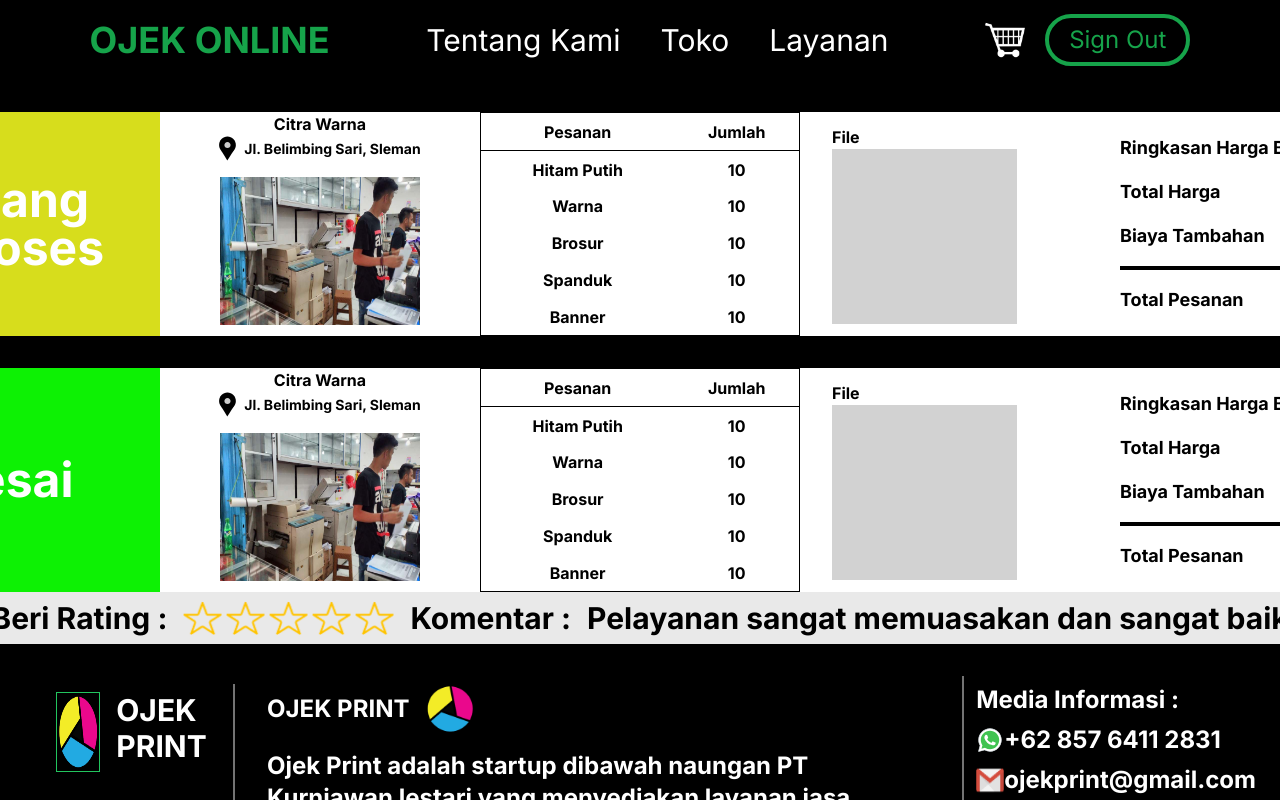
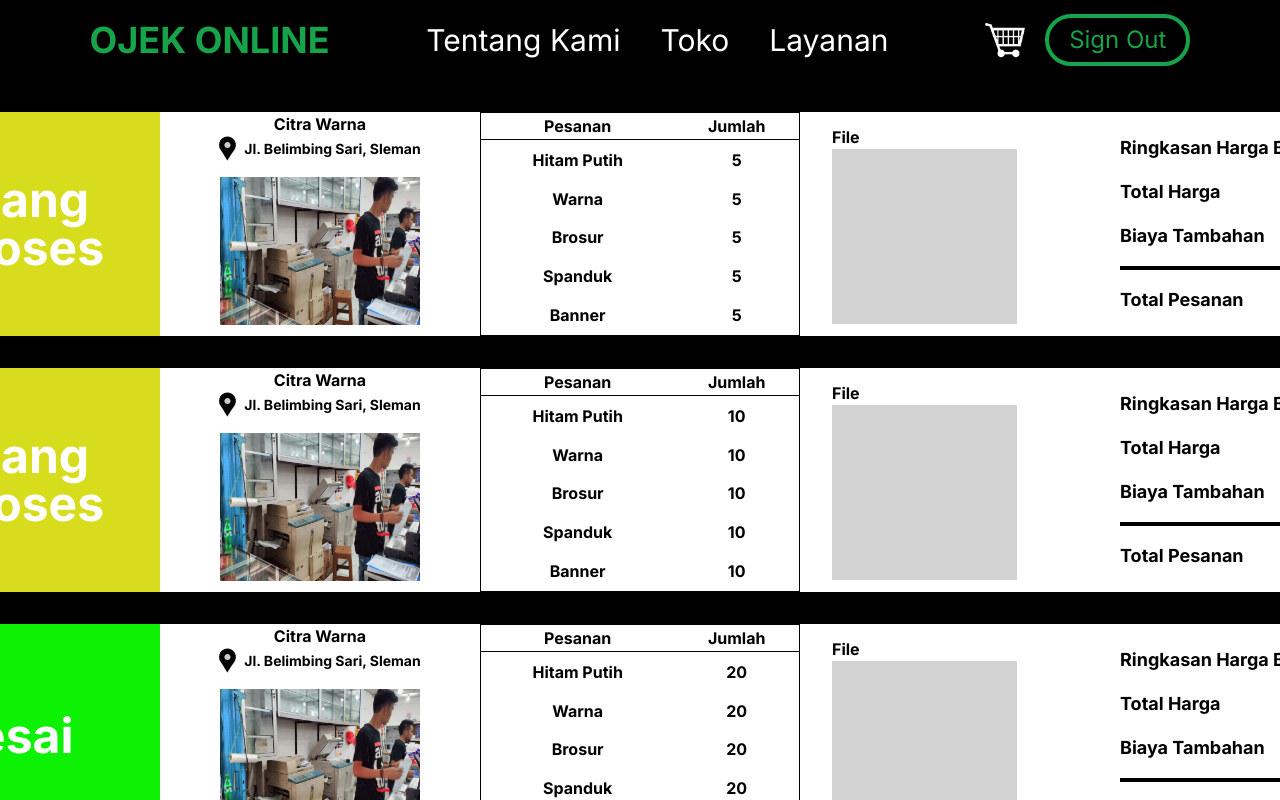
Before and after one commit to kurniawands/ojekprint, a Next.js app: page /transaction in a window 1280 px wide. Shown: the top 800 px of the page. Built offline with nearby package versions, Linux system fonts and the light colour scheme.

Commit message:
fix small bug

```diff
--- a/app/transaction/page.jsx
+++ b/app/transaction/page.jsx
@@ -1,3 +1,5 @@
+"use client";
+
 import Image from "next/image";
 
 const Transaction = () => {
@@ -29,10 +31,88 @@
             />
           </div>
           <table className="basis-1/5 border border-black px-8 text-center">
+            <thead>
               <tr className="border border-black">
                 <th>Pesanan</th>
                 <th>Jumlah</th>
               </tr>
+            </thead>
+            <tbody>
+              <tr>
+                <td>Hitam Putih</td>
+                <td>5</td>
+              </tr>
+              <tr>
+                <td>Warna</td>
+                <td>5</td>
+              </tr>
+              <tr>
+                <td>Brosur</td>
+                <td>5</td>
+              </tr>
+              <tr>
+                <td>Spanduk</td>
+                <td>5</td>
+              </tr>
+              <tr>
+                <td>Banner</td>
+                <td>5</td>
+              </tr>
+            </tbody>
+          </table>
+          <div className="flex flex-col justify-center basis-1/5 px-8">
+            <div>File</div>
+            <div className="w-[185px] h-[175px] bg-[#d2d2d2]"></div>
+          </div>
+          <div className="flex flex-col justify-center basis-1/5 gap-4 pr-8 text-lg">
+            <div>Ringkasan Harga Belanja</div>
+            <div className="flex flex-row justify-between">
+              <div>Total Harga</div>
+              <div>Rp135986</div>
+            </div>
+            <div className="flex flex-row justify-between">
+              <div>Biaya Tambahan</div>
+              <div>Rp5000</div>
+            </div>
+            <div className="border-black border-2"></div>
+            <div className="flex flex-row justify-between">
+              <div>Total Pesanan</div>
+              <div>Rp140986</div>
+            </div>
+          </div>
+        </div>
+        <div className="flex flex-row w-[1600px] h-56 bg-white text-black rounded-3xl">
+          <div className="flex flex-row items-center basis-1/5 px-8 bg-[#d7dd1c] text-white text-center text-5xl rounded-l-3xl">
+            Sedang Diproses
+          </div>
+          <div className="flex flex-col basis-1/5 items-center">
+            <div>Citra Warna</div>
+            <div className="flex flex-row mx-2 justify-center items-center gap-2">
+              <Image
+                src="/map-point-black.svg"
+                width={16}
+                height={23}
+                style={{ width: "auto", height: "auto" }}
+                alt="map"
+              />
+              <p className="text-sm">Jl. Belimbing Sari, Sleman</p>
+            </div>
+            <Image
+              src="/printing-profile.png"
+              width={200}
+              height={200}
+              alt="print profile"
+              className="my-4"
+            />
+          </div>
+          <table className="basis-1/5 border border-black px-8 text-center">
+            <thead>
+              <tr className="border border-black">
+                <th>Pesanan</th>
+                <th>Jumlah</th>
+              </tr>
+            </thead>
+            <tbody>
               <tr>
                 <td>Hitam Putih</td>
                 <td>10</td>
@@ -53,6 +133,7 @@
                 <td>Banner</td>
                 <td>10</td>
               </tr>
+            </tbody>
           </table>
           <div className="flex flex-col justify-center basis-1/5 px-8">
             <div>File</div>
@@ -62,16 +143,16 @@
             <div>Ringkasan Harga Belanja</div>
             <div className="flex flex-row justify-between">
               <div>Total Harga</div>
-              <div>Rp30500</div>
+              <div>Rp479281</div>
             </div>
             <div className="flex flex-row justify-between">
               <div>Biaya Tambahan</div>
-              <div>5000</div>
+              <div>Rp5000</div>
             </div>
             <div className="border-black border-2"></div>
             <div className="flex flex-row justify-between">
               <div>Total Pesanan</div>
-              <div>35500</div>
+              <div>Rp484281</div>
             </div>
           </div>
         </div>
@@ -101,30 +182,34 @@
             />
           </div>
           <table className="basis-1/5 border border-black px-8 text-center">
+            <thead>
               <tr className="border border-black">
                 <th>Pesanan</th>
                 <th>Jumlah</th>
               </tr>
+            </thead>
+            <tbody>
               <tr>
                 <td>Hitam Putih</td>
-              <td>10</td>
+                <td>20</td>
               </tr>
               <tr>
                 <td>Warna</td>
-              <td>10</td>
+                <td>20</td>
               </tr>
               <tr>
                 <td>Brosur</td>
-              <td>10</td>
+                <td>20</td>
               </tr>
               <tr>
                 <td>Spanduk</td>
-              <td>10</td>
+                <td>20</td>
               </tr>
               <tr>
                 <td>Banner</td>
-              <td>10</td>
+                <td>20</td>
               </tr>
+            </tbody>
           </table>
           <div className="flex flex-col justify-center basis-1/5 px-8">
             <div>File</div>
@@ -134,16 +219,16 @@
             <div>Ringkasan Harga Belanja</div>
             <div className="flex flex-row justify-between">
               <div>Total Harga</div>
-              <div>Rp133815</div>
+              <div>Rp833815</div>
             </div>
             <div className="flex flex-row justify-between">
               <div>Biaya Tambahan</div>
-              <div>7500</div>
+              <div>Rp7500</div>
             </div>
             <div className="border-black border-2"></div>
             <div className="flex flex-row justify-between">
               <div>Total Pesanan</div>
-              <div>141315</div>
+              <div>Rp841315</div>
             </div>
           </div>
         </div>
--- a/components/FormPengguna.jsx
+++ b/components/FormPengguna.jsx
@@ -14,7 +14,7 @@
     e.preventDefault();
 
     try {
-      const response = await fetch("/api/users/register", {
+      const response = await fetch("/api/users/register/user", {
         method: "POST",
         body: JSON.stringify({
           username: username,
--- a/components/FormPenjual.jsx
+++ b/components/FormPenjual.jsx
@@ -14,7 +14,7 @@
     e.preventDefault();
 
     try {
-      const response = await fetch("/api/users/register", {
+      const response = await fetch("/api/users/register/provider", {
         method: "POST",
         body: JSON.stringify({
           username: providerUsername,
--- a/components/ShopCard.jsx
+++ b/components/ShopCard.jsx
@@ -13,7 +13,7 @@
       const response = await fetch("/api/provider", {
         method: "POST",
         body: JSON.stringify({
-          limit: "12",
+          limit: "100",
         }),
       });
       const data = await response.json();
```
Lines whose indentation alone changed are shown as unchanged.
